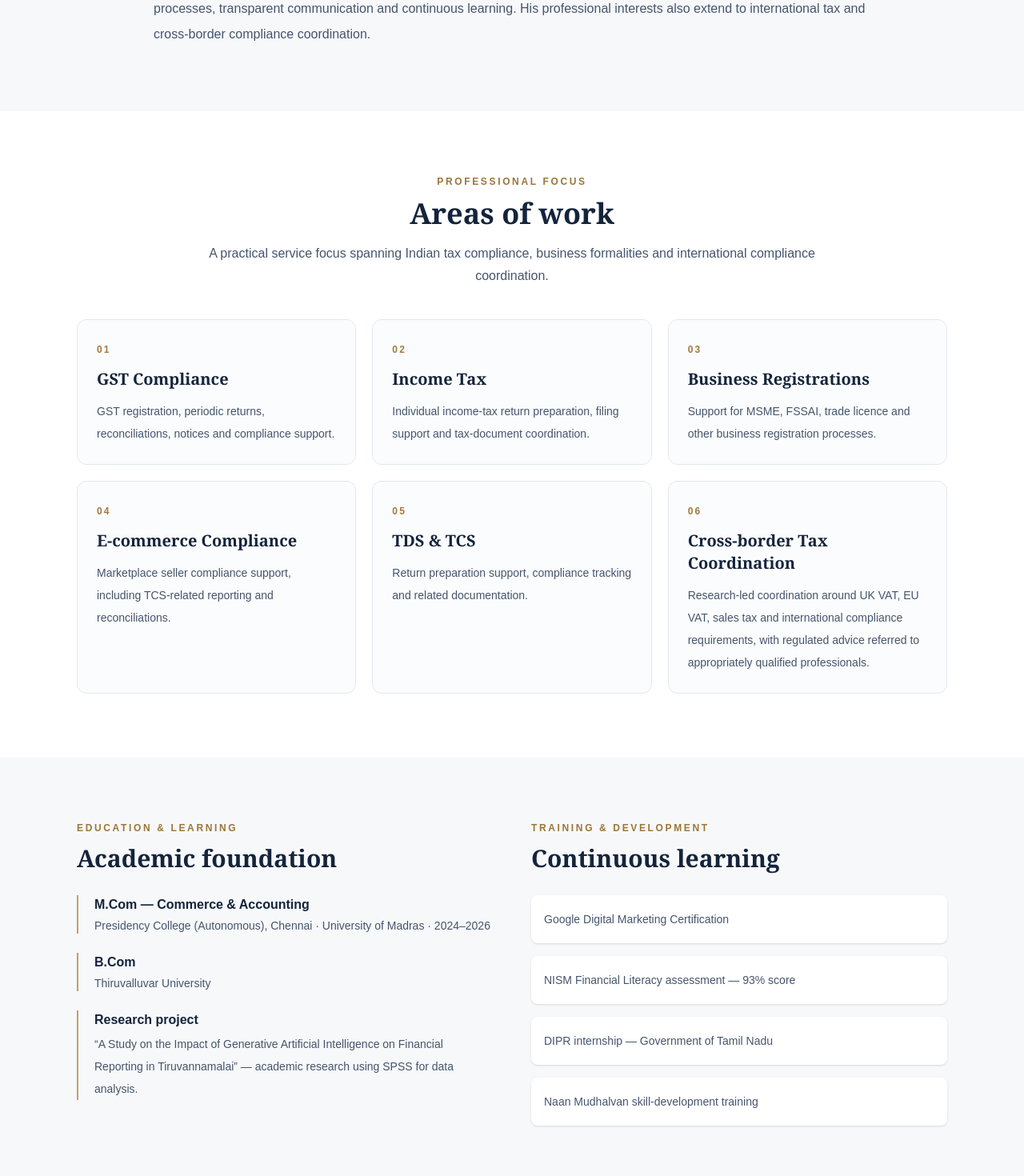
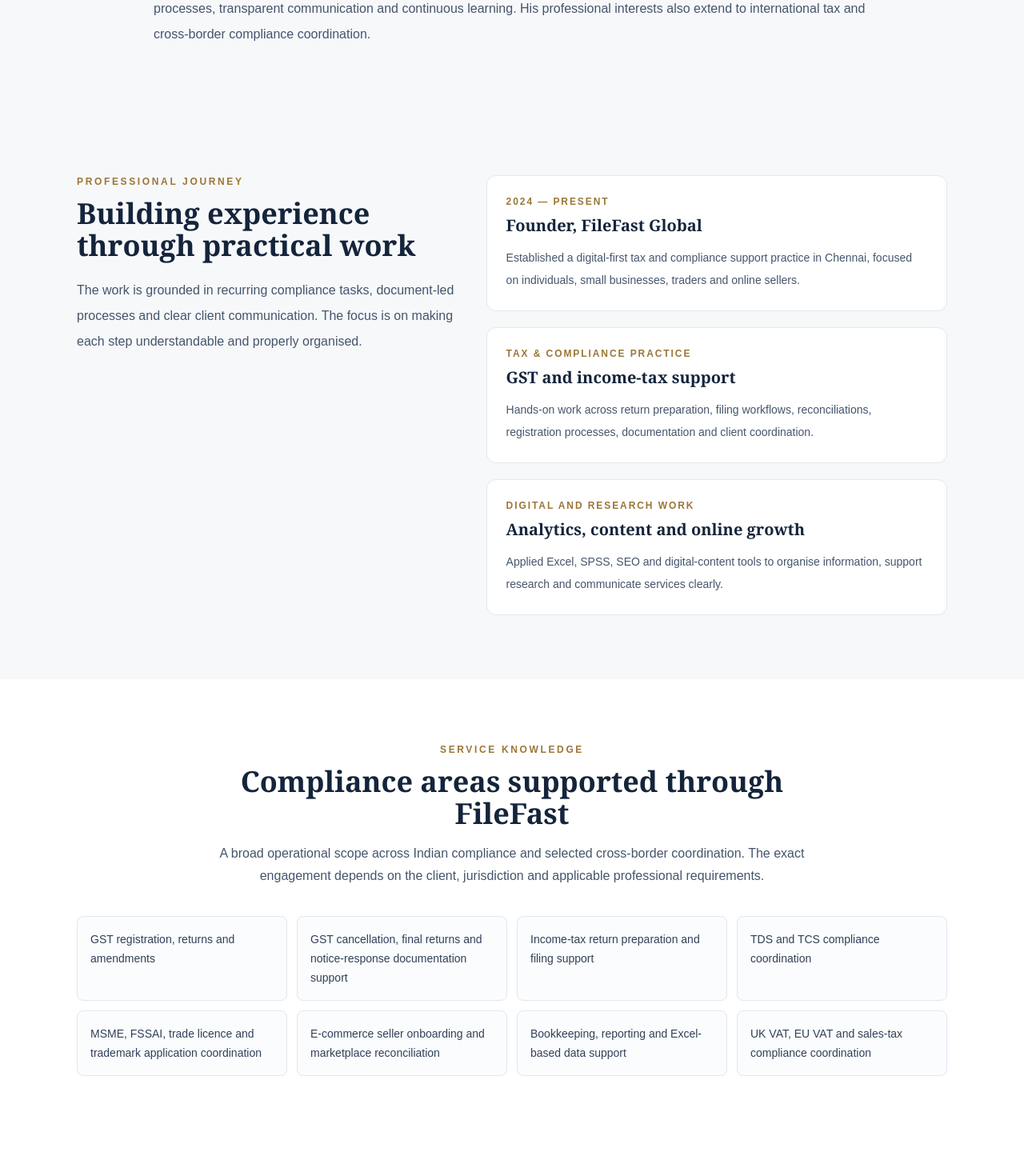
Before and after one commit to filefastservices-dotcom/filefast-website, a Next.js app: page /about in a window 1280 px wide. Shown: the part 1160-2630 px from the top of the page at 80% size. Built offline with nearby package versions, Linux system fonts and the light colour scheme.

Commit message:
Enhance founder page with professional journey and full service scope (#116)

```diff
--- a/src/app/about/page.js
+++ b/src/app/about/page.js
@@ -1,11 +1,11 @@
 export const metadata = {
   title: "Founder | Gnanavel M — FileFast Global",
-  description: "Meet Gnanavel M, founder of FileFast Global, a Chennai-based tax compliance and business support firm serving individuals and growing businesses.",
+  description: "Meet Gnanavel M, founder of FileFast Global in Chennai. Explore his commerce education, tax and compliance experience, digital capabilities, professional focus and vision.",
   alternates: { canonical: "/about" },
   openGraph: {
     url: "https://www.filefastglobal.com/about",
     title: "Gnanavel M | Founder, FileFast Global",
-    description: "The story, education, professional focus and vision behind FileFast Global.",
+    description: "The founder story, education, experience, expertise and vision behind FileFast Global.",
     images: ["/gnanavel-founder.jpg"],
   },
 };
@@ -17,6 +17,23 @@ const expertise = [
   ["E-commerce Compliance", "Marketplace seller compliance support, including TCS-related reporting and reconciliations."],
   ["TDS & TCS", "Return preparation support, compliance tracking and related documentation."],
   ["Cross-border Tax Coordination", "Research-led coordination around UK VAT, EU VAT, sales tax and international compliance requirements, with regulated advice referred to appropriately qualified professionals."],
+];
+
+const experience = [
+  ["2024 — Present", "Founder, FileFast Global", "Established a digital-first tax and compliance support practice in Chennai, focused on individuals, small businesses, traders and online sellers."],
+  ["Tax & compliance practice", "GST and income-tax support", "Hands-on work across return preparation, filing workflows, reconciliations, registration processes, documentation and client coordination."],
+  ["Digital and research work", "Analytics, content and online growth", "Applied Excel, SPSS, SEO and digital-content tools to organise information, support research and communicate services clearly."],
+];
+
+const serviceAreas = [
+  "GST registration, returns and amendments",
+  "GST cancellation, final returns and notice-response documentation support",
+  "Income-tax return preparation and filing support",
+  "TDS and TCS compliance coordination",
+  "MSME, FSSAI, trade licence and trademark application coordination",
+  "E-commerce seller onboarding and marketplace reconciliation",
+  "Bookkeeping, reporting and Excel-based data support",
+  "UK VAT, EU VAT and sales-tax compliance coordination",
 ];
 
 const capabilities = [
@@ -89,6 +106,38 @@ export default function AboutPage() {
               continuous learning. His professional interests also extend to international
               tax and cross-border compliance coordination.
             </p>
+          </div>
+        </div>
+      </section>
+
+      <section className="container-page py-14 sm:py-20">
+        <div className="grid gap-10 lg:grid-cols-[.9fr_1.1fr]">
+          <div>
+            <p className="text-xs font-semibold uppercase tracking-[.22em] text-[#9b7637]">Professional journey</p>
+            <h2 className="mt-3 font-display text-3xl font-semibold sm:text-4xl">Building experience through practical work</h2>
+            <p className="mt-5 leading-8 text-slate-600">The work is grounded in recurring compliance tasks, document-led processes and clear client communication. The focus is on making each step understandable and properly organised.</p>
+          </div>
+          <div className="space-y-5">
+            {experience.map(([period, role, body]) => (
+              <article key={period + role} className="rounded-xl border border-slate-200 bg-white p-6">
+                <p className="text-xs font-semibold uppercase tracking-[.16em] text-[#9b7637]">{period}</p>
+                <h3 className="mt-2 font-display text-xl font-semibold">{role}</h3>
+                <p className="mt-3 text-sm leading-7 text-slate-600">{body}</p>
+              </article>
+            ))}
+          </div>
+        </div>
+      </section>
+
+      <section className="bg-white py-14 sm:py-20">
+        <div className="container-page">
+          <div className="mx-auto max-w-3xl text-center">
+            <p className="text-xs font-semibold uppercase tracking-[.22em] text-[#9b7637]">Service knowledge</p>
+            <h2 className="mt-3 font-display text-3xl font-semibold sm:text-4xl">Compliance areas supported through FileFast</h2>
+            <p className="mt-4 leading-7 text-slate-600">A broad operational scope across Indian compliance and selected cross-border coordination. The exact engagement depends on the client, jurisdiction and applicable professional requirements.</p>
+          </div>
+          <div className="mt-9 grid gap-3 sm:grid-cols-2 lg:grid-cols-4">
+            {serviceAreas.map((item) => <div key={item} className="rounded-lg border border-slate-200 bg-[#fbfcfd] p-4 text-sm leading-6 text-slate-700">{item}</div>)}
           </div>
         </div>
       </section>
```
